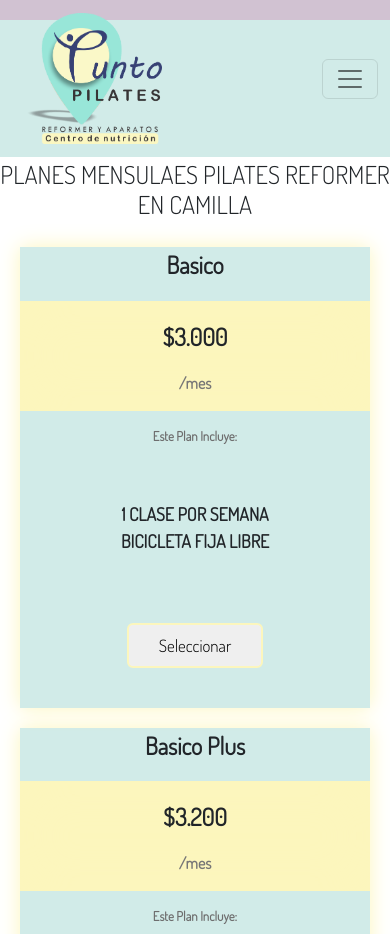
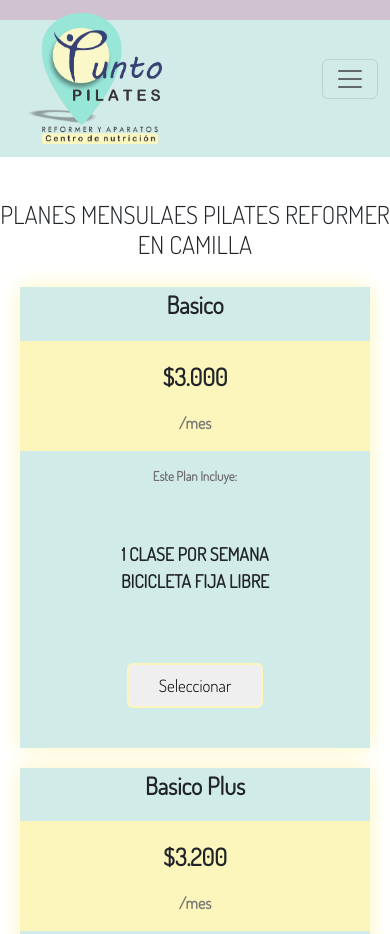
Before and after one commit to albipaula/Punto-PIlatess, a plain HTML site: page pages/planes.html in a window 390 px wide. Shown: the top 934 px of the page. Drawn offline with nearby package versions, Linux system fonts and the light colour scheme.

Commit message:
responsive-arreglos

```diff
--- a/pages/planes.html
+++ b/pages/planes.html
@@ -59,8 +59,8 @@
               </nav>
             </header>
 
-            <h2 class="planes__h2" >PLANES MENSULAES PILATES REFORMER EN CAMILLA</h2>
-            <section class="planes">
+            <h2 class="planes__h2 planes__mobile " >PLANES MENSULAES PILATES REFORMER EN CAMILLA</h2>
+            <section class="planes ">
 
         <div class="plan">
           <p class="title">Basico</p>
--- a/sass/_instalaciones.scss
+++ b/sass/_instalaciones.scss
@@ -7,7 +7,8 @@
 
 }
 
-.articleInstalaciones__div--disable , .sectionInstalaciones__h2 { display: none;}
+.articleInstalaciones__div--disable, .sectionInstalaciones__h2   { display: none;}
+
 .articleInstalaciones__div--flex { text-align: center; }
 
 .articleInstalaciones__img { width: 80%;}
--- a/sass/_planes.scss
+++ b/sass/_planes.scss
@@ -21,8 +21,8 @@ $secondColor:#FF99C8;
 
 }
 
-
-.planes__h2 { padding-top: 160px; text-align: center;}
+.planes__mobile { padding-top: 200px;}
+.planes__h2 {  text-align: center;}
 
 .plan {
    width: auto;
```
Also changed, not shown: pages/instalaciones.html (+1 -1 lines), pages/instructores.html (+1 -1 lines), css/estilo.css, 1 other file.
